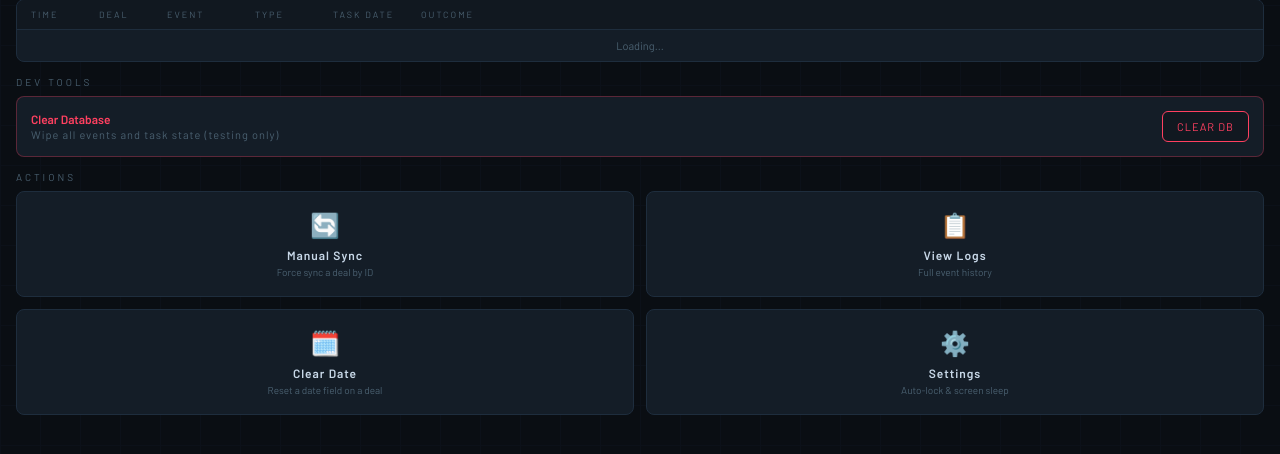
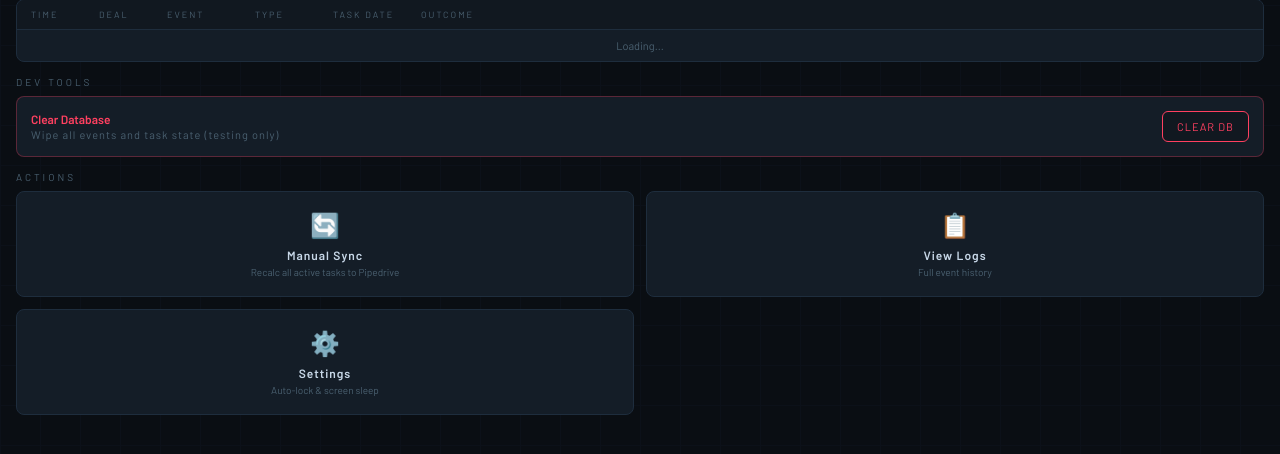
Before and after one commit to CodyBouquet/CreativeBot, a Flask app: template templates/dashboard.html in a window 1280 px wide. Shown: the part 275-729 px from the top of the page. Run offline with Flask 3, Linux system fonts and the light colour scheme; the template is opened without the code that fills it, so the values that code supplies are empty; parts of the project's set-up code (start-up, migrations or seed data) failed here and were passed over.

Commit message:
implement manual sync, remove Clear Date action card
Manual Sync now POSTs to /api/sync-all which iterates all non-archived
deals in the DB, runs recalc_install for install dates, and pushes
measure/delivery dates for any active tasks. Results shown in toast.
Clear Date action card removed (was a no-op stub).

Co-Authored-By: Claude Sonnet 4.6 <noreply@anthropic.com>

```diff
--- a/app.py
+++ b/app.py
@@ -74,7 +74,7 @@ INSTALL_PHASE_OPTIONS = {
 }
 
 ALLOWED_DASHBOARD_IP = "127.0.0.1"
-DASHBOARD_ENDPOINTS  = {"dashboard", "logs", "pin_page", "verify_pin", "change_pin", "logout", "api_stats", "api_stream", "api_clear_db", "api_logs", "settings_page", "api_settings"}
+DASHBOARD_ENDPOINTS  = {"dashboard", "logs", "pin_page", "verify_pin", "change_pin", "logout", "api_stats", "api_stream", "api_clear_db", "api_logs", "settings_page", "api_settings", "api_sync_all"}
 
 # SSE client queues
 _sse_clients      = set()
@@ -435,6 +435,34 @@ def api_clear_db():
 def logs():
     return render_template("logs.html")
 
+@app.route("/api/sync-all", methods=["POST"])
+@login_required
+def api_sync_all():
+    synced = []
+    errors = []
+    with get_db() as conn:
+        deal_ids = [r[0] for r in conn.execute(
+            "SELECT DISTINCT deal_id FROM task_state WHERE archived=0"
+        ).fetchall()]
+        for deal_id in deal_ids:
+            try:
+                recalc_install(conn, deal_id)
+                active = conn.execute(
+                    "SELECT task_type, task_date FROM task_state WHERE deal_id=? AND status='active' AND archived=0",
+                    (deal_id,)
+                ).fetchall()
+                for row in active:
+                    if row["task_type"] == "measure":
+                        pd_update_deal(deal_id, {PD_FIELDS["measure_date"]: row["task_date"]})
+                    elif row["task_type"] == "delivery":
+                        pd_update_deal(deal_id, {PD_FIELDS["delivery_date"]: row["task_date"]})
+                synced.append(deal_id)
+            except Exception as e:
+                logger.exception(f"Sync failed for deal {deal_id}: {e}")
+                errors.append({"deal_id": deal_id, "error": str(e)})
+    logger.info(f"Manual sync complete: {len(synced)} deals synced, {len(errors)} errors")
+    return jsonify({"synced": len(synced), "errors": errors})
+
 @app.route("/settings")
 @login_required
 def settings_page():
--- a/templates/dashboard.html
+++ b/templates/dashboard.html
@@ -532,20 +532,15 @@
   <div>
     <div class="section-title">Actions</div>
     <div class="actions-grid">
-      <div class="action-card" onclick="showToast('Coming soon', 'success')">
+      <div class="action-card" onclick="runSync(this)">
         <div class="action-icon">🔄</div>
         <div class="action-name">Manual Sync</div>
-        <div class="action-desc">Force sync a deal by ID</div>
+        <div class="action-desc">Recalc all active tasks to Pipedrive</div>
       </div>
       <div class="action-card" onclick="window.location.href='/logs'">
         <div class="action-icon">📋</div>
         <div class="action-name">View Logs</div>
         <div class="action-desc">Full event history</div>
-      </div>
-      <div class="action-card" onclick="showToast('Coming soon', 'success')">
-        <div class="action-icon">🗓️</div>
-        <div class="action-name">Clear Date</div>
-        <div class="action-desc">Reset a date field on a deal</div>
       </div>
       <div class="action-card" onclick="window.location.href='/settings'">
         <div class="action-icon">⚙️</div>
@@ -753,6 +748,28 @@
     }
   }
 
+  // Manual Sync
+  async function runSync(card) {
+    card.style.pointerEvents = 'none';
+    card.querySelector('.action-desc').textContent = 'Syncing...';
+    try {
+      const res  = await fetch('/api/sync-all', { method: 'POST' });
+      const data = await res.json();
+      if (res.ok) {
+        const msg = data.errors.length
+          ? `Synced ${data.synced}, ${data.errors.length} error(s)`
+          : `Synced ${data.synced} deal${data.synced !== 1 ? 's' : ''}`;
+        showToast(msg, data.errors.length ? 'error' : 'success');
+      } else {
+        showToast('Sync failed', 'error');
+      }
+    } catch (e) {
+      showToast('Connection error', 'error');
+    }
+    card.querySelector('.action-desc').textContent = 'Recalc all active tasks to Pipedrive';
+    card.style.pointerEvents = '';
+  }
+
   // Clear DB
   function openClearModal() {
     document.getElementById('clearModal').classList.add('open');
```
